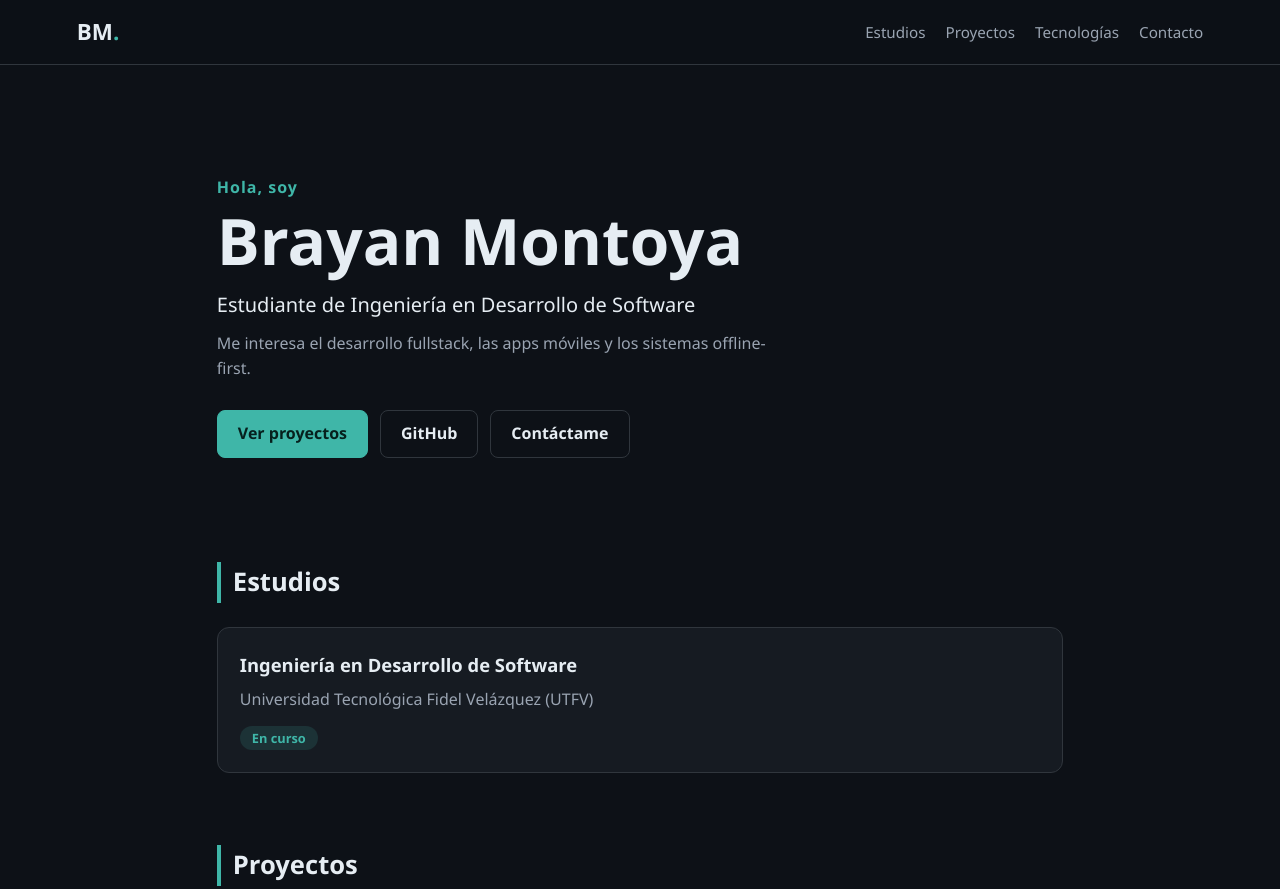
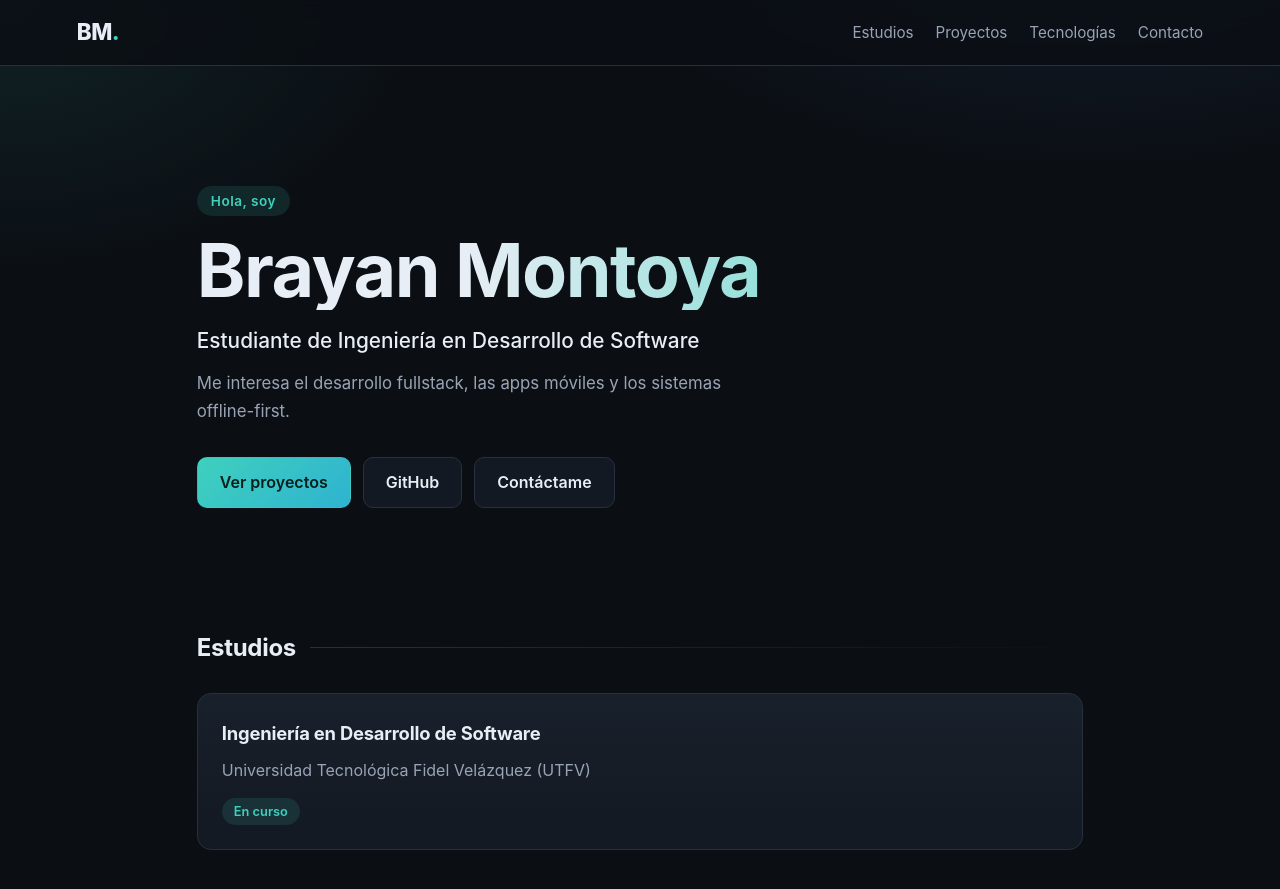
Before and after one commit to brayamv14-blip/brayamv14-blip.github.io, a plain HTML site: page index.html in a window 1280 px wide. Shown: the top 889 px of the page. Drawn offline with Linux system fonts and the light colour scheme.

Commit message:
Add files via upload

```diff
--- a/index.html
+++ b/index.html
@@ -43,7 +43,7 @@
 
     <section id="proyectos">
       <h2>Proyectos</h2>
-      <div class="grid">
+      <div class="grid projects">
 
         <article class="card">
           <h3>App de Delivery</h3>
@@ -69,8 +69,10 @@
           <ul class="tags">
             <li>Next.js</li><li>TypeScript</li><li>Supabase (PostgreSQL)</li><li>Dexie/IndexedDB</li><li>Cloudinary</li>
           </ul>
-          <a class="link" href="https://github.com/brayamv14-blip/PuntoBase" target="_blank" rel="noopener">Ver repositorio →</a>
-          <a class="link" href="https://punto-base-gold.vercel.app" target="_blank" rel="noopener">Ver demo →</a>
+          <div class="links">
+            <a class="link" href="https://github.com/brayamv14-blip/PuntoBase" target="_blank" rel="noopener">Ver repositorio →</a>
+            <a class="link" href="https://punto-base-gold.vercel.app" target="_blank" rel="noopener">Ver demo →</a>
+          </div>
         </article>
 
         <article class="card">
--- a/style.css
+++ b/style.css
@@ -1,26 +1,39 @@
 :root {
-  --bg: #0d1117;
-  --surface: #161b22;
-  --border: #30363d;
-  --text: #e6edf3;
-  --muted: #9aa4b2;
-  --accent: #3fb6a8;
-  --accent-dark: #2a8a7f;
+  --bg: #0b0f14;
+  --surface: #131922;
+  --surface-2: #18202b;
+  --border: #263040;
+  --text: #e8eef5;
+  --muted: #98a4b5;
+  --accent: #3fd0be;
+  --accent-2: #5b8def;
+  --accent-soft: rgba(63, 208, 190, 0.12);
+  --radius: 14px;
 }
 
 * { box-sizing: border-box; margin: 0; padding: 0; }
 
-html { scroll-behavior: smooth; }
+html { scroll-behavior: smooth; scroll-padding-top: 80px; }
 
 body {
-  background: var(--bg);
+  background:
+    radial-gradient(900px 500px at 85% -5%, rgba(91, 141, 239, 0.14), transparent 60%),
+    radial-gradient(700px 450px at 0% 0%, rgba(63, 208, 190, 0.10), transparent 60%),
+    var(--bg);
+  background-repeat: no-repeat;
   color: var(--text);
-  font-family: "Segoe UI", system-ui, -apple-system, Roboto, sans-serif;
-  line-height: 1.6;
+  font-family: "Inter", "Segoe UI", system-ui, -apple-system, Roboto, sans-serif;
+  line-height: 1.65;
+  -webkit-font-smoothing: antialiased;
 }
 
 a { color: var(--accent); text-decoration: none; }
 a:hover { text-decoration: underline; }
+a:focus-visible, .btn:focus-visible {
+  outline: 2px solid var(--accent);
+  outline-offset: 3px;
+  border-radius: 6px;
+}
 
 /* Navegación */
 .nav {
@@ -30,97 +43,168 @@ a:hover { text-decoration: underline; }
   display: flex;
   justify-content: space-between;
   align-items: center;
+  gap: 16px;
   padding: 14px 6vw;
-  background: rgba(13, 17, 23, 0.9);
-  backdrop-filter: blur(8px);
+  background: rgba(11, 15, 20, 0.85);
+  backdrop-filter: blur(10px);
   border-bottom: 1px solid var(--border);
 }
-.logo { font-size: 1.4rem; font-weight: 700; color: var(--text); }
+.logo { font-size: 1.4rem; font-weight: 800; color: var(--text); letter-spacing: -0.5px; }
+.logo:hover { text-decoration: none; }
 .logo span { color: var(--accent); }
-.nav nav { display: flex; gap: 20px; }
-.nav nav a { color: var(--muted); font-size: 0.95rem; }
+.nav nav { display: flex; gap: 22px; }
+.nav nav a { color: var(--muted); font-size: 0.95rem; transition: color 0.2s; }
 .nav nav a:hover { color: var(--text); text-decoration: none; }
 
 /* Secciones */
-main { max-width: 1000px; margin: 0 auto; padding: 0 6vw; }
-section { padding: 64px 0 8px; }
+main { max-width: 1040px; margin: 0 auto; padding: 0 6vw; }
+section { padding: 72px 0 8px; }
 h2 {
-  font-size: 1.6rem;
-  margin-bottom: 24px;
-  padding-left: 12px;
-  border-left: 4px solid var(--accent);
+  display: flex;
+  align-items: center;
+  gap: 14px;
+  font-size: 1.5rem;
+  letter-spacing: -0.3px;
+  margin-bottom: 26px;
+}
+h2::after {
+  content: "";
+  flex: 1;
+  height: 1px;
+  background: linear-gradient(90deg, var(--border), transparent);
 }
 
-/* Hero (sin foto) */
-.hero { padding: 110px 0 40px; }
-.eyebrow { color: var(--accent); font-weight: 600; letter-spacing: 1px; }
-.hero h1 { font-size: clamp(2.4rem, 7vw, 4rem); line-height: 1.1; margin: 6px 0 12px; }
-.subtitle { font-size: 1.25rem; color: var(--text); }
-.lead { color: var(--muted); margin-top: 10px; max-width: 560px; }
-.actions { display: flex; flex-wrap: wrap; gap: 12px; margin-top: 28px; }
+/* Inicio */
+.hero { padding: 120px 0 48px; }
+.eyebrow {
+  display: inline-block;
+  padding: 4px 14px;
+  border-radius: 999px;
+  background: var(--accent-soft);
+  color: var(--accent);
+  font-size: 0.85rem;
+  font-weight: 600;
+  letter-spacing: 0.5px;
+}
+.hero h1 {
+  font-size: clamp(2.6rem, 8vw, 4.6rem);
+  line-height: 1.05;
+  letter-spacing: -1.5px;
+  margin: 16px 0 14px;
+  background: linear-gradient(90deg, var(--text) 30%, var(--accent));
+  -webkit-background-clip: text;
+  background-clip: text;
+  color: transparent;
+}
+.subtitle { font-size: 1.3rem; font-weight: 500; }
+.lead { color: var(--muted); margin-top: 12px; max-width: 540px; font-size: 1.05rem; }
+.actions { display: flex; flex-wrap: wrap; gap: 12px; margin-top: 32px; }
 
 .btn {
-  padding: 10px 20px;
+  padding: 11px 22px;
   border: 1px solid var(--border);
-  border-radius: 8px;
+  border-radius: 10px;
+  background: var(--surface);
   color: var(--text);
   font-weight: 600;
   transition: 0.2s;
 }
-.btn:hover { border-color: var(--accent); text-decoration: none; }
-.btn.primary { background: var(--accent); border-color: var(--accent); color: #06201d; }
-.btn.primary:hover { background: var(--accent-dark); border-color: var(--accent-dark); color: #fff; }
+.btn:hover { border-color: var(--accent); transform: translateY(-2px); text-decoration: none; }
+.btn.primary {
+  background: linear-gradient(135deg, var(--accent), #2fb3d0);
+  border-color: transparent;
+  color: #04201c;
+}
+.btn.primary:hover { filter: brightness(1.08); }
 
 /* Tarjetas */
-.grid {
-  display: grid;
-  grid-template-columns: repeat(auto-fit, minmax(280px, 1fr));
-  gap: 20px;
+.grid { display: grid; gap: 20px; }
+.card {
+  background: linear-gradient(180deg, var(--surface-2), var(--surface));
+  border: 1px solid var(--border);
+  border-radius: var(--radius);
+  padding: 24px;
+  transition: transform 0.2s, border-color 0.2s, box-shadow 0.2s;
 }
-.card {
-  background: var(--surface);
-  border: 1px solid var(--border);
-  border-radius: 12px;
-  padding: 22px;
-  transition: transform 0.2s, border-color 0.2s;
+.grid .card:hover {
+  transform: translateY(-4px);
+  border-color: var(--accent);
+  box-shadow: 0 12px 30px rgba(0, 0, 0, 0.35);
 }
-.grid .card:hover { transform: translateY(-4px); border-color: var(--accent); }
-.card h3 { font-size: 1.15rem; margin-bottom: 8px; }
-.card p { color: var(--muted); margin-bottom: 12px; }
+.card h3 { font-size: 1.15rem; margin-bottom: 8px; letter-spacing: -0.2px; }
+.card p { color: var(--muted); margin-bottom: 14px; }
+
+/* Proyectos: 3 principales arriba, 2 complementarios abajo */
+.projects { grid-template-columns: repeat(6, 1fr); }
+.projects .card { grid-column: span 2; display: flex; flex-direction: column; }
+.projects .card:nth-child(n+4) { grid-column: span 3; }
+.projects .card > .link,
+.projects .card .links { margin-top: auto; }
+.projects .card .links { display: flex; flex-wrap: wrap; gap: 4px 18px; }
+
+/* Tecnologías */
+.tech { grid-template-columns: repeat(2, 1fr); }
+.tech .card .tags { margin-bottom: 0; }
 
 .tag {
   display: inline-block;
-  padding: 2px 12px;
+  padding: 3px 12px;
   border-radius: 999px;
-  background: rgba(63, 182, 168, 0.15);
+  background: var(--accent-soft);
   color: var(--accent);
   font-size: 0.8rem;
   font-weight: 600;
 }
 
-.tags { list-style: none; display: flex; flex-wrap: wrap; gap: 8px; margin-bottom: 14px; }
+.tags { list-style: none; display: flex; flex-wrap: wrap; gap: 8px; margin-bottom: 16px; }
 .tags li {
   padding: 3px 12px;
   border: 1px solid var(--border);
   border-radius: 999px;
+  background: rgba(255, 255, 255, 0.02);
   font-size: 0.82rem;
   color: var(--text);
 }
 
-.link { display: inline-block; margin-right: 16px; font-weight: 600; font-size: 0.95rem; }
+.link { display: inline-block; font-weight: 600; font-size: 0.95rem; }
 
-.contact p { margin-bottom: 6px; color: var(--text); }
+/* Contacto */
+.contact { display: grid; gap: 6px; }
+.contact p { margin-bottom: 0; color: var(--text); }
+.contact strong { color: var(--muted); font-weight: 600; margin-right: 6px; }
 
 footer {
-  margin-top: 64px;
-  padding: 24px;
+  margin-top: 72px;
+  padding: 28px;
   text-align: center;
   color: var(--muted);
+  font-size: 0.9rem;
   border-top: 1px solid var(--border);
 }
 
+/* Tablet */
+@media (max-width: 860px) {
+  .projects { grid-template-columns: repeat(2, 1fr); }
+  .projects .card,
+  .projects .card:nth-child(n+4) { grid-column: span 1; }
+  .projects .card:last-child:nth-child(odd) { grid-column: span 2; }
+}
+
+/* Celular */
 @media (max-width: 600px) {
-  .nav nav { gap: 12px; }
-  .nav nav a { font-size: 0.85rem; }
-  .hero { padding-top: 70px; }
+  .nav { padding: 12px 5vw; }
+  .nav nav { gap: 14px; }
+  .nav nav a { font-size: 0.82rem; }
+  .hero { padding: 72px 0 32px; }
+  section { padding-top: 56px; }
+  .projects, .tech { grid-template-columns: 1fr; }
+  .projects .card,
+  .projects .card:nth-child(n+4),
+  .projects .card:last-child:nth-child(odd) { grid-column: span 1; }
+  .logo { font-size: 1.2rem; }
 }
+
+@media (prefers-reduced-motion: reduce) {
+  * { transition: none !important; }
+  html { scroll-behavior: auto; }
+}
```
